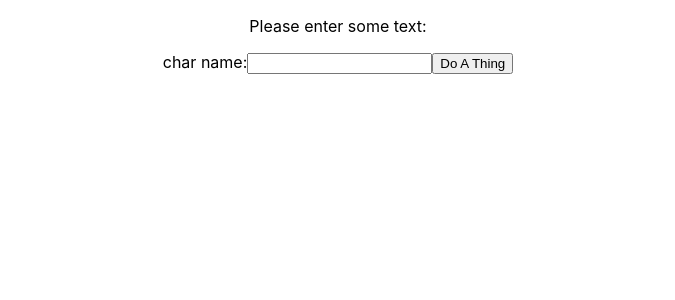
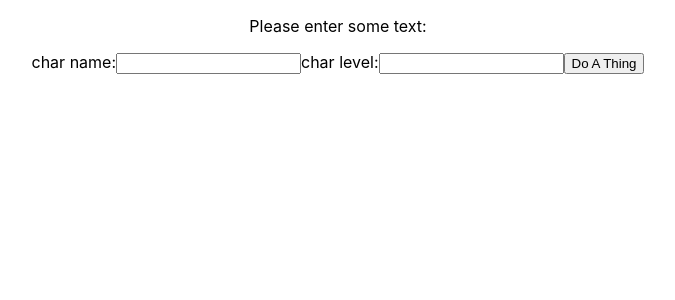
Before and after one commit to kristian-welsh/character-creation-frontend, a React (Create React App) app: page / in a window 1280 px wide. Shown: the top 300 px of the page, without its empty margins (302-977 px from the left). Built offline with nearby package versions, Linux system fonts and the light colour scheme.

Commit message:
Added new textbox with num validation

```diff
--- a/src/CharacterForm.js
+++ b/src/CharacterForm.js
@@ -5,16 +5,18 @@ export default class CharacterForm extends Component {
 
     constructor(props) {
         super(props);
-        this.state = { characterName: '' }
+        this.state = { characterName: '', characterLevel: ''}
 
         // this.handleChange = this.handleChange.bind(this);
         this.handleSubmit = this.handleSubmit.bind(this);
         this.updateCharacterName = this.updateCharacterName.bind(this);
+        this.updateCharacterLevel = this.updateCharacterLevel.bind(this);
 
     }
 
-    callAPI(charName) {
+    callAPI(charName, charLevel) {
         console.log(charName)
+        console.log(charLevel)
         fetch("http://localhost:5000/endpoint", {
             method: 'POST',
             headers: {
@@ -37,11 +39,21 @@ export default class CharacterForm extends Component {
 
     handleSubmit(e) {
         e.preventDefault()
-        this.callAPI(this.state.characterName)
+        this.callAPI(this.state.characterName, this.state.characterLevel)
     }
 
     updateCharacterName(value) {
         this.setState({ characterName: value })
+    }
+
+    updateCharacterLevel(value) {
+        this.setState({ characterLevel: value })
+    }
+
+    validateLevel(value) {
+        let levelNum = Number(value)
+        console.log(Number.isInteger(levelNum))
+        return Number.isInteger(levelNum)
     }
 
     render() {
@@ -51,6 +63,11 @@ export default class CharacterForm extends Component {
                 <form onSubmit={this.handleSubmit} className="form">
                     <label>char name:</label>
                     <Textbox updateValue={this.updateCharacterName} />
+                    <label>char level:</label>
+                    <Textbox
+                    updateValue={this.updateCharacterLevel}
+                    validateValue={this.validateLevel}
+                    currentValue={this.state.characterLevel}/>
                     <input type="submit" value="Do A Thing"></input>
                 </form>
             </div>
--- a/src/components/textbox.js
+++ b/src/components/textbox.js
@@ -4,20 +4,21 @@ export default class Textbox extends Component {
 
     constructor(props) {
         super(props);
-        this.state = { characterName: '' }
 
         this.handleChange = this.handleChange.bind(this);
-        //this.handleSubmit = this.handleSubmit.bind(this);
     }
 
     handleChange(e) {
-        //this.setState({ characterName: e.target.value})
+        if(!this.props.validateValue(e.target.value)) {
+            return
+        }
+        console.log("validated.")
         this.props.updateValue(e.target.value)
     }
 
     render() {
         return (
-            <input id="charName" type="text" name="thename" onChange={this.handleChange} ></input>
+            <input id="charName" type="text" name="thename" onChange={this.handleChange} value={this.props.currentValue}></input>
         );
     }
 }
```
